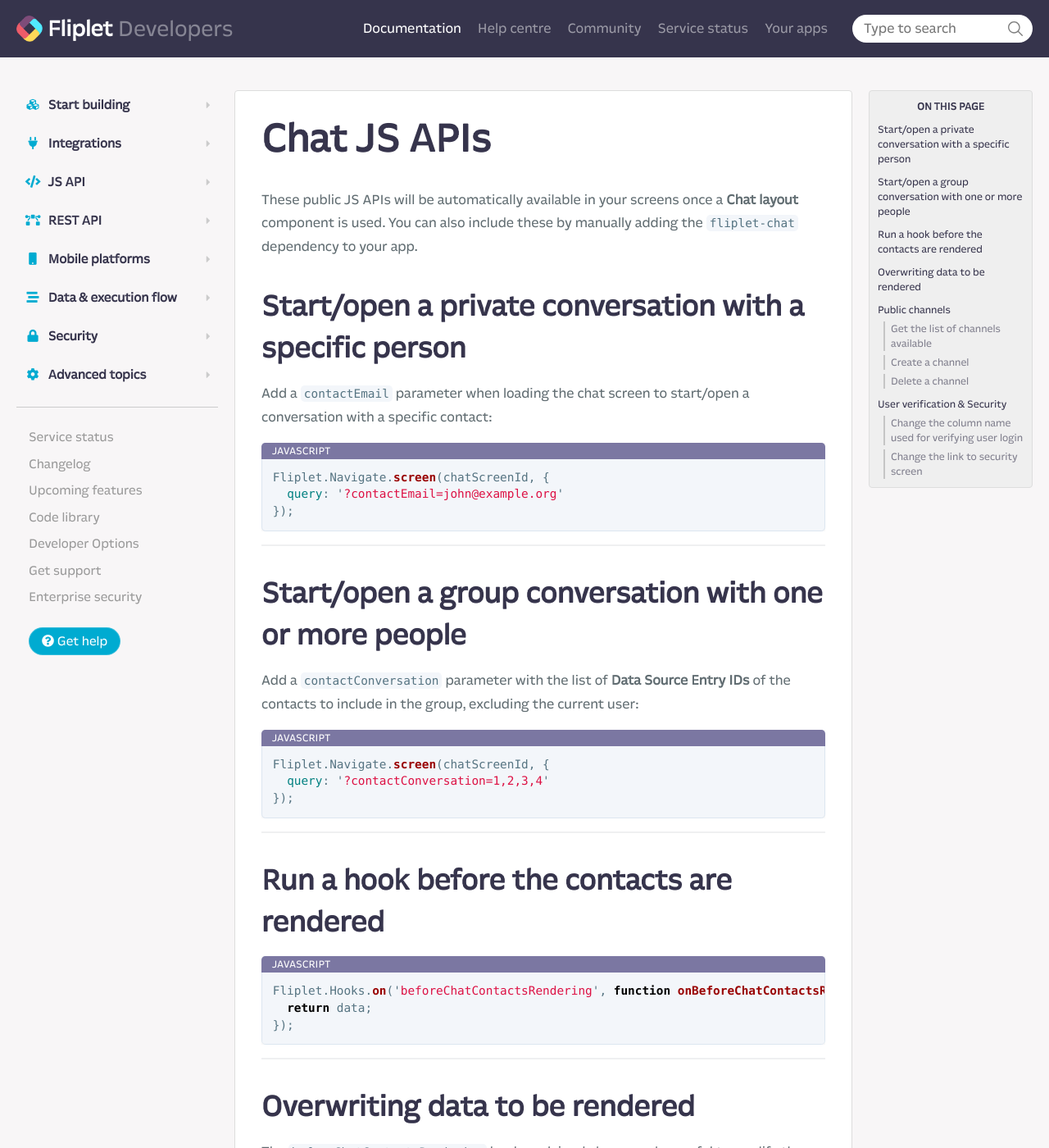
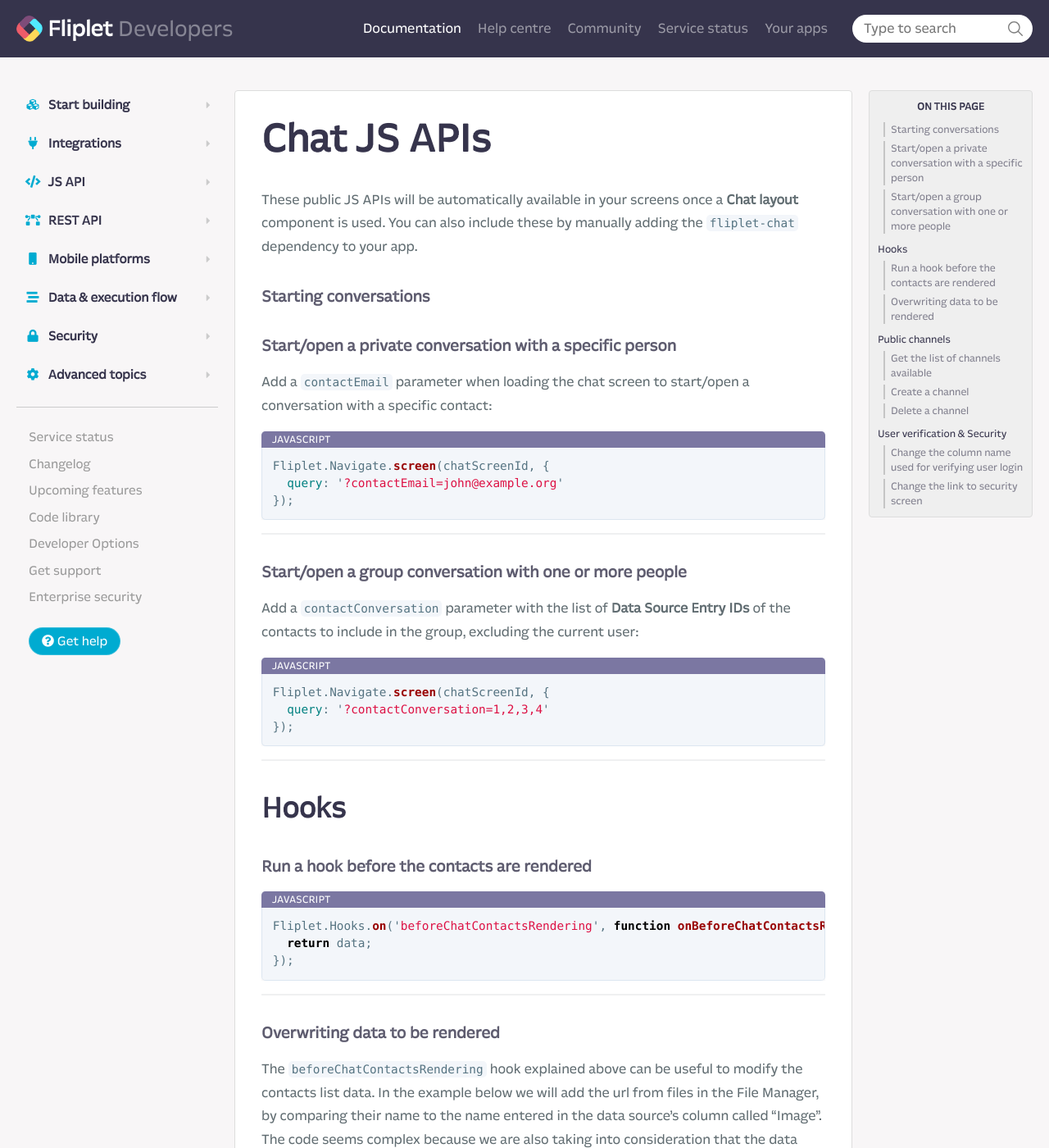
Before and after one commit to Fliplet/fliplet-cli, a Jekyll site: the page built from docs/API/components/chat.md, in a window 1280 px wide and 1400 px high. Shown: the whole window at 82% size. Built offline with Jekyll 4.4.1, drawn with Linux system fonts in a browser that asks for light colours; nearby versions of some CDN libraries; our own code applies the rules of GitHub Pages for plain Markdown files; library files that are not in the unit come from our copies; comment, search, counter and statistics services are not loaded; a style sheet for code colours, icons or effects is not loaded.

Commit message:
docs update for chat

````diff
--- a/docs/API/components/chat.md
+++ b/docs/API/components/chat.md
@@ -2,7 +2,9 @@
 
 These public JS APIs will be automatically available in your screens once a **Chat layout** component is used. You can also include these by manually adding the `fliplet-chat` dependency to your app.
 
-## Start/open a private conversation with a specific person
+### Starting conversations
+
+### Start/open a private conversation with a specific person
 
 Add a `contactEmail` parameter when loading the chat screen to start/open a conversation with a specific contact:
 
@@ -14,7 +16,7 @@
 
 ---
 
-## Start/open a group conversation with one or more people
+### Start/open a group conversation with one or more people
 
 Add a `contactConversation` parameter with the list of **Data Source Entry IDs** of the contacts to include in the group, excluding the current user:
 
@@ -26,7 +28,9 @@
 
 ---
 
-## Run a hook before the contacts are rendered
+## Hooks
+
+### Run a hook before the contacts are rendered
 
 ```js
 Fliplet.Hooks.on('beforeChatContactsRendering', function onBeforeChatContactsRendering(data) {
@@ -36,7 +40,7 @@
 
 ---
 
-## Overwriting data to be rendered
+### Overwriting data to be rendered
 
 The  `beforeChatContactsRendering` hook explained above can be useful to modify the contacts list data. In the example below we will add the url from files in the File Manager, by comparing their name to the name entered in the data source's column called "Image". The code seems complex because we are also taking into consideration that the data source column can contain urls, base64 strings and file ids:
 
````
